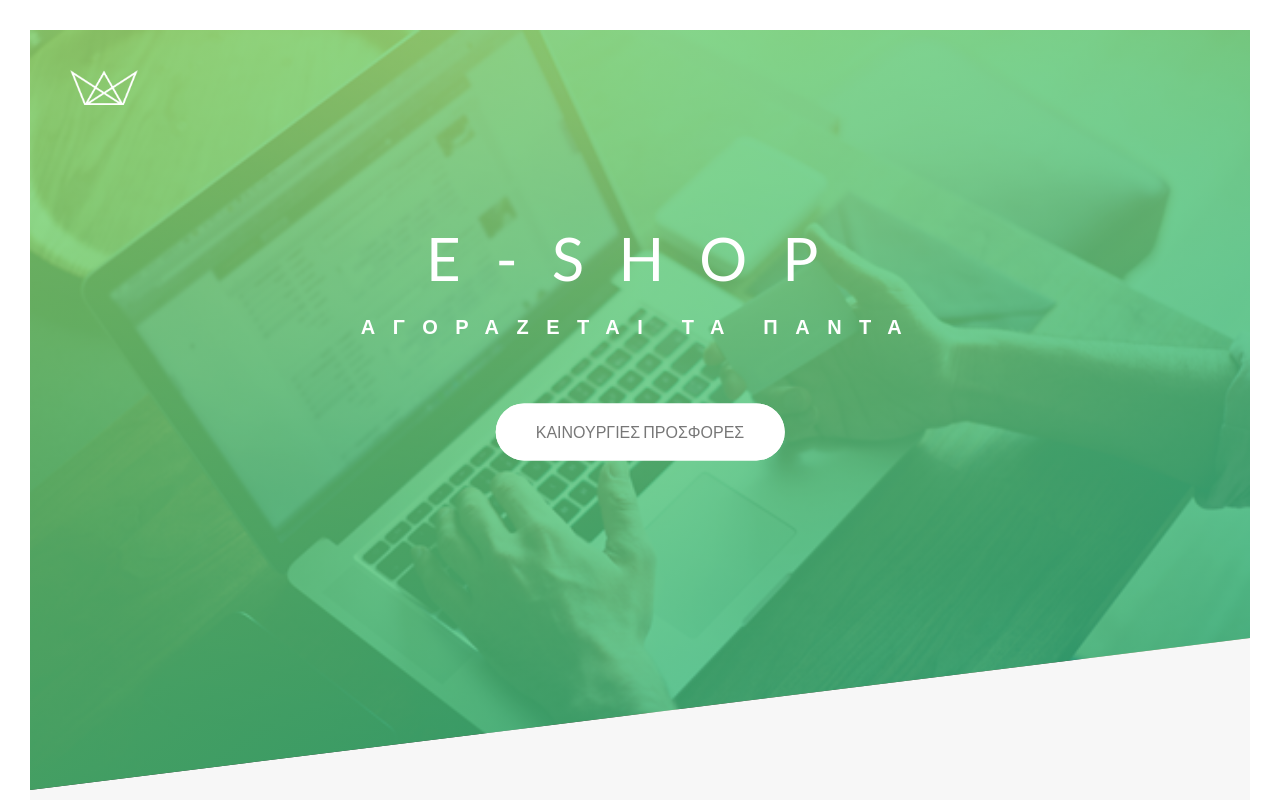
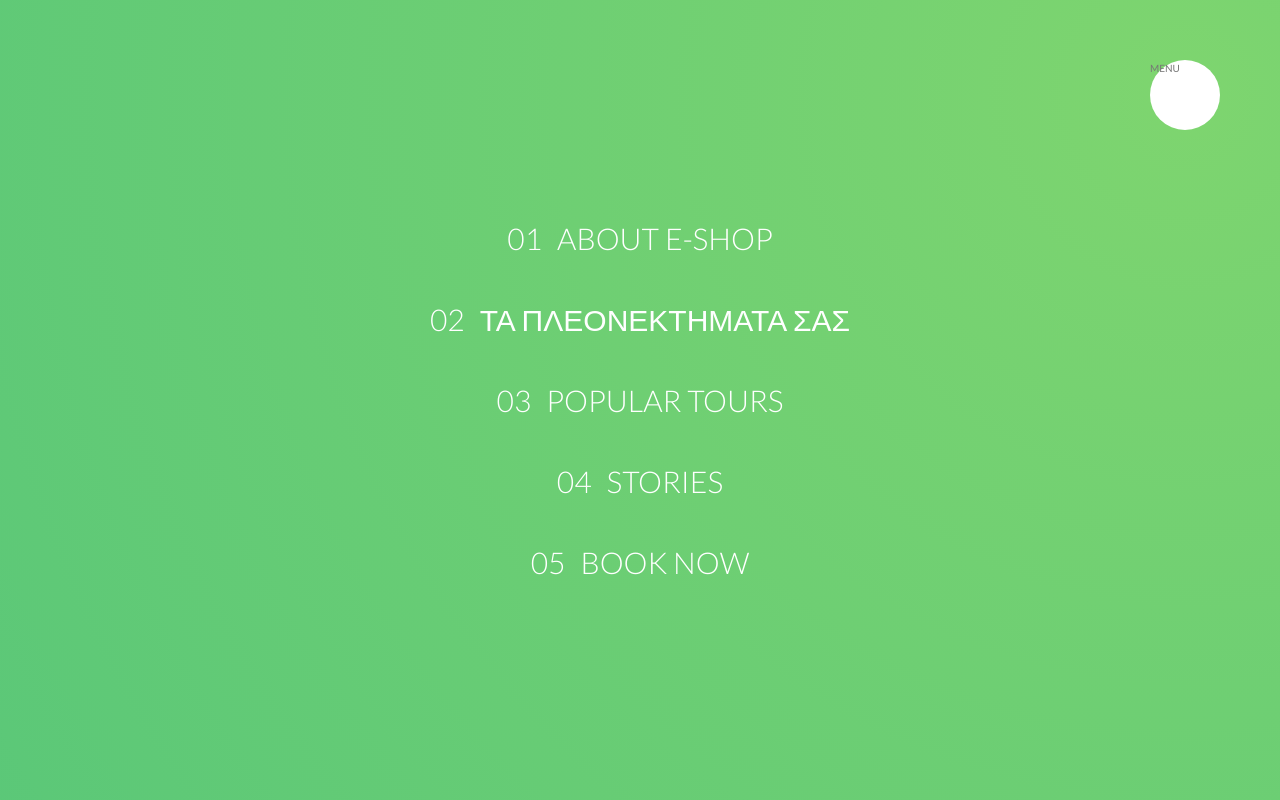
Before and after one commit to Panagiip1/advanced_css_and_sass, a website: page index.html in a window 1280 px wide. Shown: the top 800 px of the page. Drawn offline with Linux system fonts and the light colour scheme.

Commit message:
add navigation (1)

```diff
--- a/index.html
+++ b/index.html
@@ -13,6 +13,25 @@
         <title>Natours | Exciting tours for adventurous people</title>
     </head>
     <body>
+
+        <div class="navigation">
+            <input type="checkbox" class="navigation__checkbox" id="navi-toggle">
+
+            <label for="navi-toggle" class="navigation__button">MENU</label>
+
+            <div class="navigation__background">&nbsp;</div>
+
+            <nav class="navigation__nav">
+                <ul class="navigation__list">
+                    <li class="navigation__item"><a href="#" class="navigation__link"><span>01</span>About E-shop</a></li>
+                    <li class="navigation__item"><a href="#" class="navigation__link"><span>02</span>Τα Πλεονεκτηματα σας</a></li>
+                    <li class="navigation__item"><a href="#" class="navigation__link"><span>03</span>Popular tours</a></li>
+                    <li class="navigation__item"><a href="#" class="navigation__link"><span>04</span>Stories</a></li>
+                    <li class="navigation__item"><a href="#" class="navigation__link"><span>05</span>Book now</a></li>
+                </ul>
+            </nav>
+        </div>
+
         <header class="header">
             <div class="header__logo-box">
                 <img src="img/logo-white.png" alt="Logo" class="header__logo">
--- /dev/null
+++ b/sass/layout/_navigation.scss
@@ -0,0 +1,81 @@
+.navigation {
+	&__checkbox {
+		display: none;
+	}
+
+	&__button {
+		background-color: $color-white;
+		height: 7rem;
+		width: 7rem;
+		position: fixed;
+		top: 6rem;
+		right: 6rem;
+		border-radius: 50%;
+		z-index: 2000;
+	}
+
+	&__background {
+		height: 6rem;
+		width: 6rem;
+		border-radius: 50%;
+		/*Thesh tou menu */
+		position: fixed;
+		top: 6.5rem;
+		right: 6.5rem;
+		background-image: radial-gradient($color-primary-light, $color-primary-dark);
+		z-index: 1000;
+
+		transform: scale(80);
+	}
+
+	&__nav {
+		height: 100vh;
+		width: 100%;
+		position: fixed;
+		top: 0;
+		right: 0;
+		z-index: 1500;
+	}
+
+	&__list {
+		position: absolute;
+		top: 50%;
+		left: 50%;
+		transform: translate(-50%,-50%);
+		list-style: none;
+		text-align: center;
+	}
+
+	&__item {
+		margin: 1rem;
+	}
+
+	&__link {
+		&:link,
+		&:visited {
+			display: inline-block;
+			font-size: 3rem;
+			font-weight: 300;
+			padding: 1rem 2rem;
+			color: $color-white;
+			text-decoration: none;
+			text-transform: uppercase;
+			background-image: linear-gradient(120deg, transparent 0%, transparent 50%, $color-white 50%);
+			background-size: 220%;
+			transition: all .4s;
+
+			span {
+				margin-right: 1.5rem;
+				display: inline-block;
+			}
+
+		}
+
+		&:hover,
+		&:active {
+			background-position: 100%;
+			color: $color-primary;
+			transform: translateX(1rem);
+		}
+	}
+}
--- a/sass/main.scss
+++ b/sass/main.scss
@@ -20,5 +20,6 @@
 @import "layout/footer";
 @import "layout/grid";
 @import "layout/header";
+@import "layout/navigation";
 
 @import "pages/home";
```
Also changed, not shown: css/style.css.
